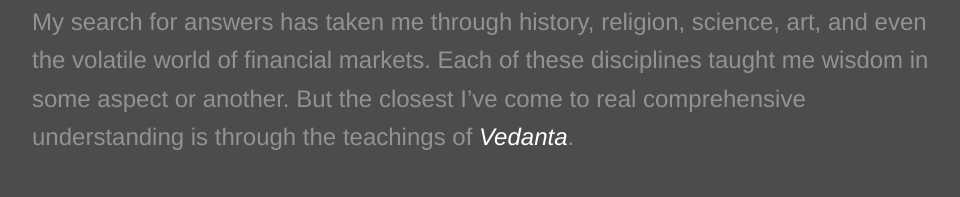
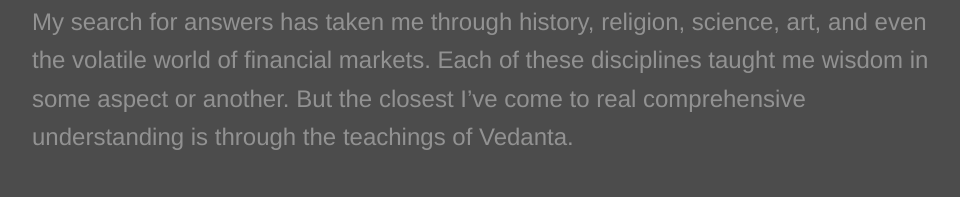
Before and after one commit to shivanisart/Vedanta, a plain HTML site: page index.html in a window 1280 px wide. Shown: the part 1060-1257 px from the top of the page, without its empty margins (158-1118 px from the left). Drawn offline with Linux system fonts and the light colour scheme.

Commit message:
Update index.html

```diff
--- a/index.html
+++ b/index.html
@@ -173,7 +173,8 @@
         What is the meaning of life?
 
         <br><br>
-        My search for answers has taken me through history, religion, science, art, and even the volatile world of financial markets. Each of these disciplines taught me wisdom in some aspect or another. But the closest I’ve come to real comprehensive understanding is through the teachings of <em>Vedanta</em>.
+        My search for answers has taken me through history, religion, science, art, and even the volatile world of financial markets.
+        Each of these disciplines taught me wisdom in some aspect or another. But the closest I’ve come to real comprehensive understanding is through the teachings of Vedanta.
 
         <br><br>
         <em>What Vedanta is not</em>
@@ -182,7 +183,8 @@
         Vedanta is not a religion, it is not a philosophy, nor a belief system—and it certainly is not a concept.
 
         <br><br>
-        It is an ancient Indian framework—a practical methodology for acquiring knowledge. The word <em>ved</em> itself means “knowledge”—not just any knowledge, but the most intimate kind: knowledge of the Self.
+        It is an ancient Indian framework—a practical methodology for acquiring knowledge.
+        The word <em>ved</em> itself means “knowledge”—not just any knowledge, but the most intimate kind: knowledge of the Self.
 
         <br><br>
         The purpose of history is to understand the past.<br>
@@ -202,7 +204,8 @@
         <strong><em>And when this knowledge arises, it’s not abstract. It transforms how we see the world, how we make decisions, how we relate to others, and how we live—right here, right now.</em></strong>
 
         <br><br>
-        My motivation to explore Vedanta began in trying to understand myself in moments of despair. But quickly, it became something more, a path I wanted to walk every day, everywhere, in everything I do.
+        My motivation to explore Vedanta began in trying to understand myself in moments of despair.
+        But quickly, it became something more, a path I wanted to walk every day, everywhere, in everything I do.
 
         <br><br>
         <em>Three words</em>
```
